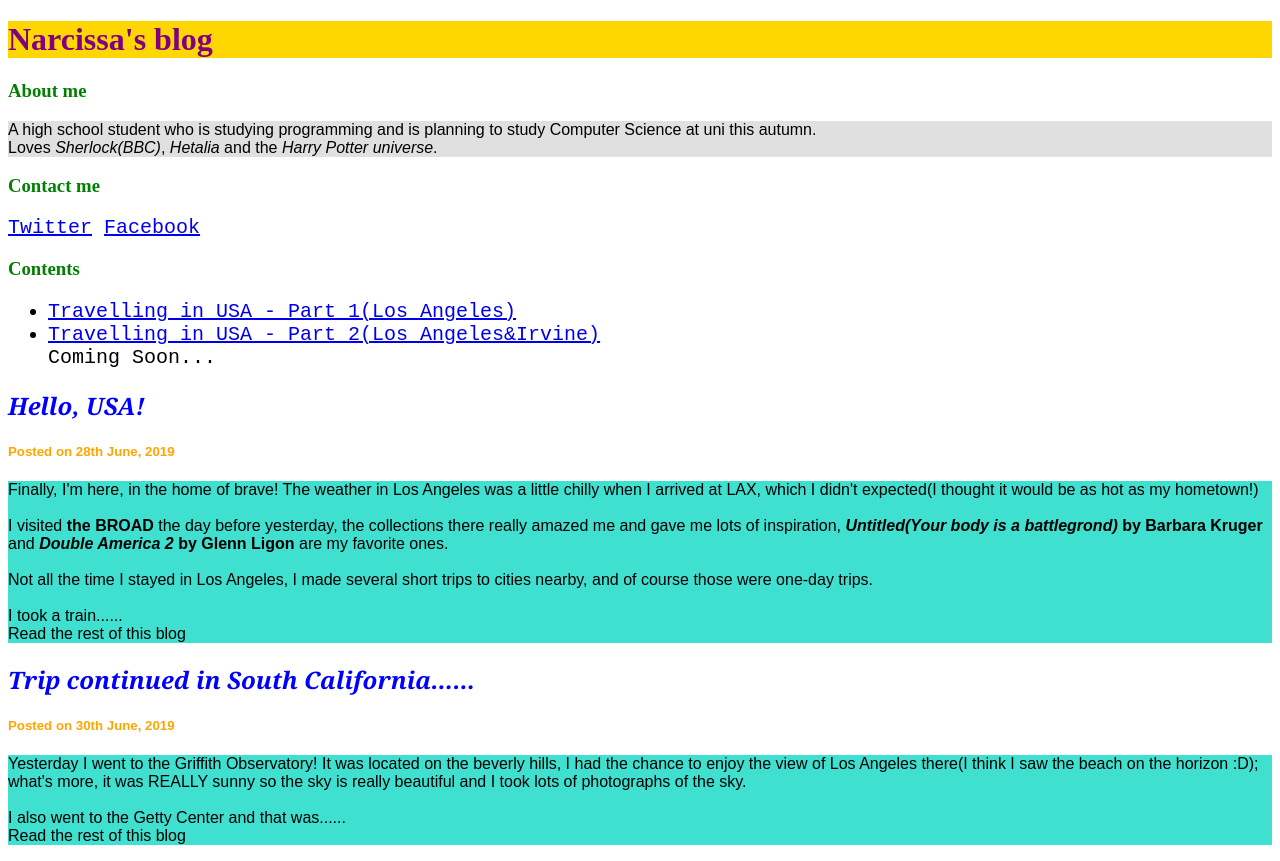
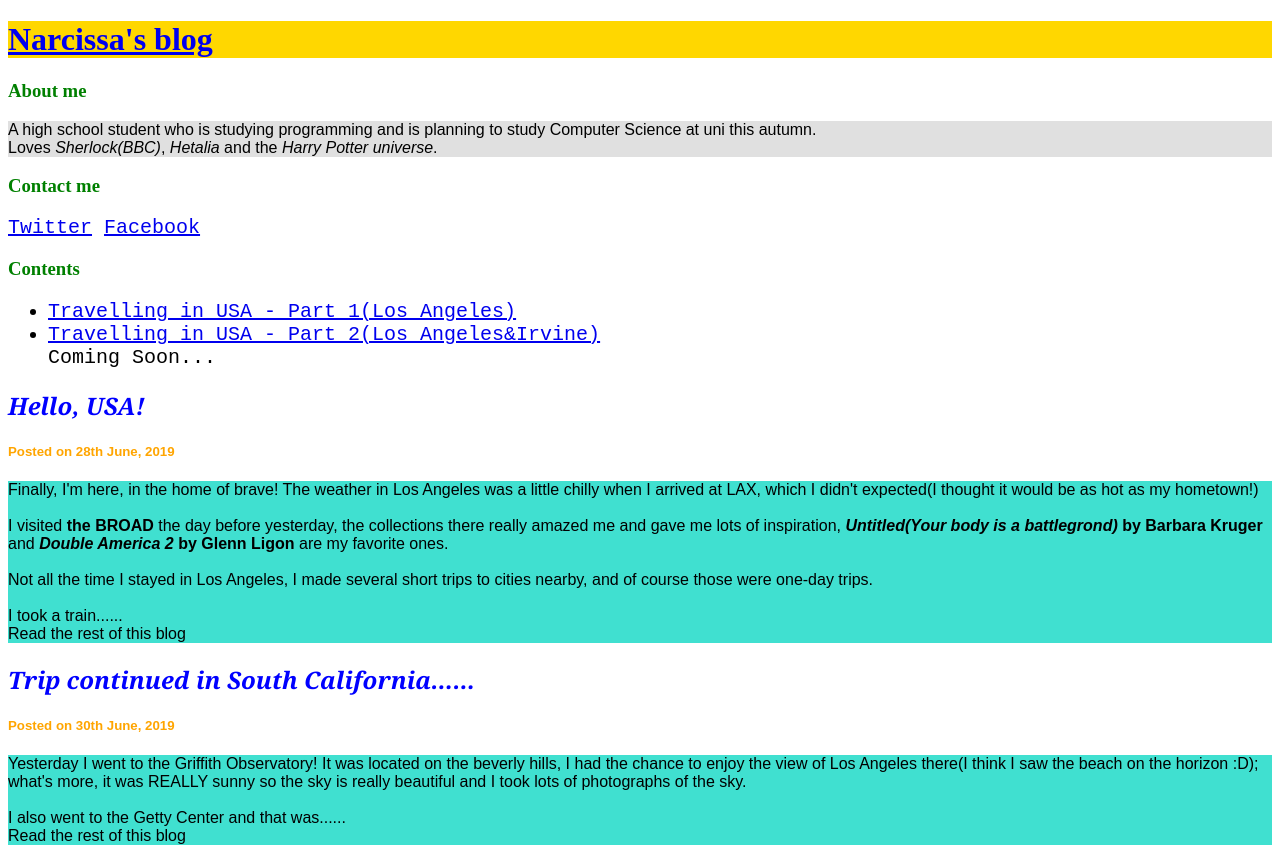
Before and after one commit to Mirafeza/Mirafeza.github.io, a plain HTML site: page index.html in a window 1280 px wide. Drawn offline with Linux system fonts and the light colour scheme.

Commit message:
Update index.html
Added a link to the title, which directs to the index page.

```diff
--- a/index.html
+++ b/index.html
@@ -8,6 +8,7 @@
                 font-family: "Segoe Script", serif;
                 color: purple;
                 background-color: gold;
+                text-decoration: none;
             }
             h2{
                 color: blue;
@@ -37,7 +38,7 @@
     </head>
     <body>
 
-        <h1>Narcissa's blog</h1>
+        <h1><a href="https://mirafeza.github.io">Narcissa's blog</a></h1>
 
         <h3>About me</h3>
         <p id="introduction">A high school student who is studying programming and is planning to study Computer Science at uni this autumn.<br>Loves <em>Sherlock(BBC)</em>, <em>Hetalia</em> and the <em>Harry Potter universe</em>.</p>
```
